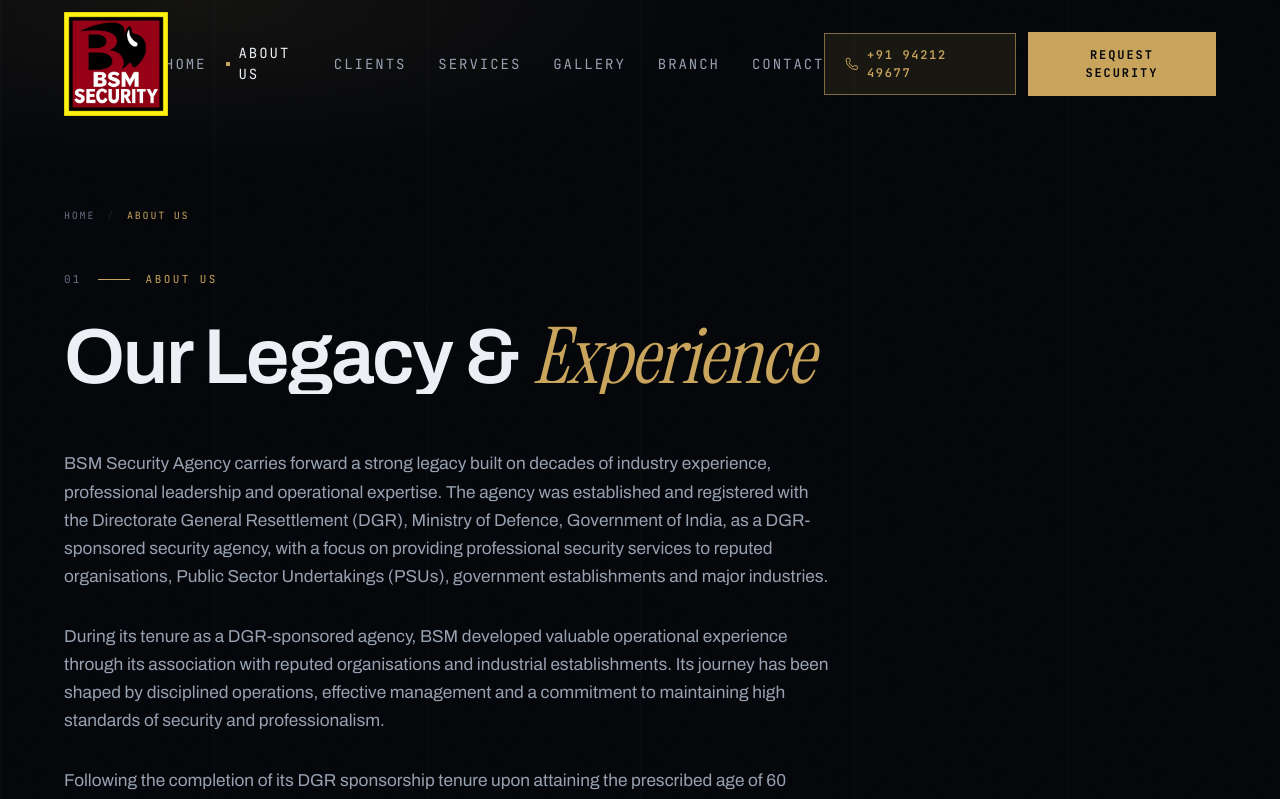
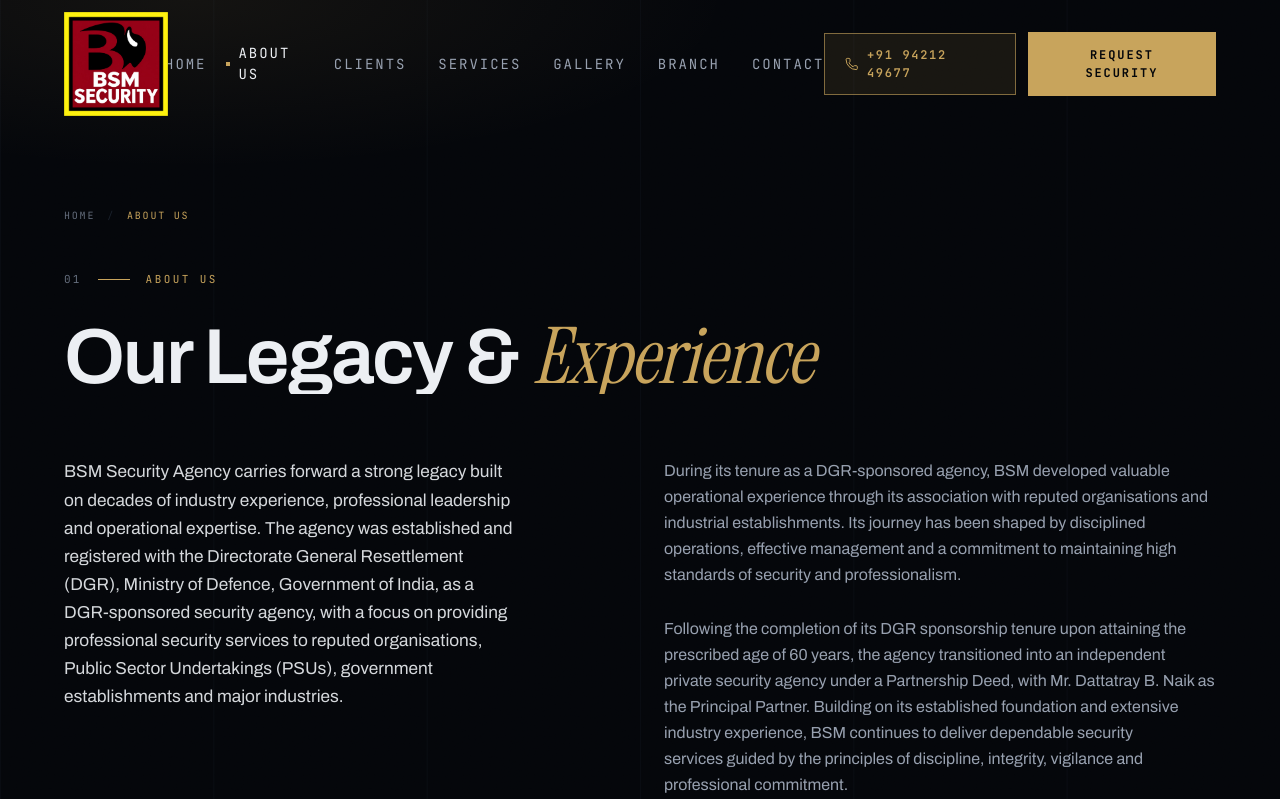
Before and after one commit to naiknihal2003/BSM-Security-Website, a Next.js app: page /about in a window 1280 px wide. Shown: the top 799 px of the page. Built offline with nearby package versions, Linux system fonts and the light colour scheme.

Commit message:
Balance the About Us opening across the grid

```diff
--- a/app/about/page.tsx
+++ b/app/about/page.tsx
@@ -58,17 +58,28 @@ export default function AboutPage() {
           </>
         }
       >
-        <div className="mt-14 max-w-3xl space-y-8">
-          {legacy.paragraphs.map((paragraph, i) => (
+        {/* The opening paragraph carries the standfirst weight on the left; the
+            rest of the account runs in the right column, so the text fills the
+            grid instead of hugging one edge. */}
+        <div className="mt-16 grid gap-10 lg:grid-cols-12 lg:gap-12">
+          <div className="lg:col-span-5">
+            <p data-reveal="up" className="text-lead leading-relaxed text-bone/90">
+              {legacy.paragraphs[0]}
+            </p>
+          </div>
+
+          <div className="space-y-7 lg:col-span-6 lg:col-start-7">
+            {legacy.paragraphs.slice(1).map((paragraph, i) => (
               <p
                 key={i}
                 data-reveal="up"
-              data-delay={(i * 0.06).toFixed(2)}
-              className="text-lead leading-relaxed text-mist"
+                data-delay={((i + 1) * 0.06).toFixed(2)}
+                className="leading-relaxed text-mist"
               >
                 {paragraph}
               </p>
             ))}
+          </div>
         </div>
       </PageHero>
 
```
Lines whose indentation alone changed are shown as unchanged.
